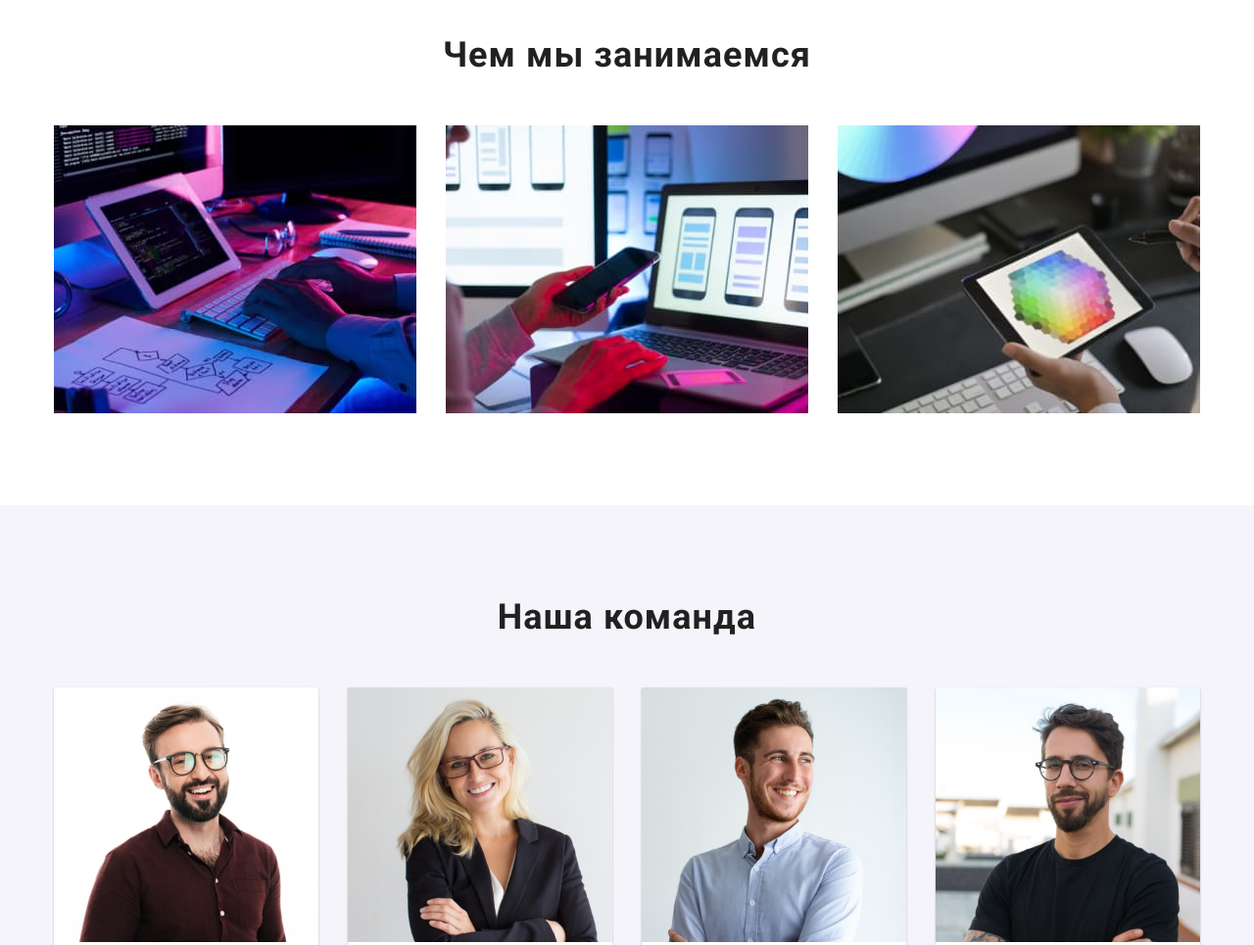
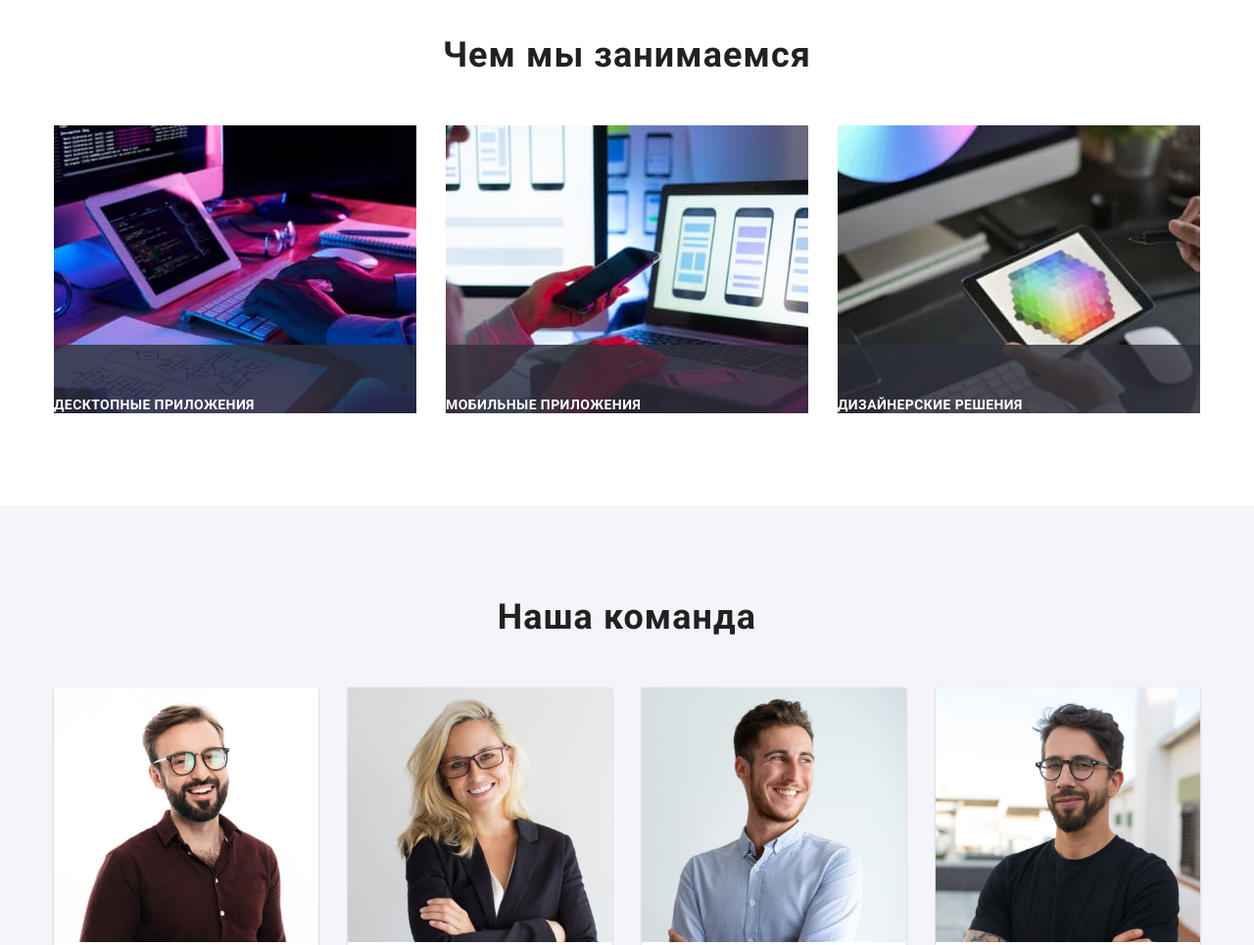
Before and after one commit to AllaMazur/goit-markup-hw-04, a plain HTML site: page index.html in a window 1280 px wide. Shown: the part 1080-2045 px from the top of the page at 98% size. Drawn offline with nearby package versions, Linux system fonts and the light colour scheme.

Commit message:
Changed in section "clients"

```diff
--- a/css/styles.css
+++ b/css/styles.css
@@ -108,9 +108,6 @@ img {
 }
 .site-nav .link:hover,
 .site-nav .link:focus {
-  color: var(--accent-color);
-}
-.site-nav .link.current {
   color: var(--accent-color);
 }
 .site-nav .item:not(:last-child) {
@@ -270,6 +267,28 @@ img {
 .section-item {
   color: var(--primary-text-color);
 }
+.offer-thumb {
+  position: relative;
+}
+.offer-thumb::before {
+  position: absolute;
+  bottom: 0px;
+  content: "";
+  width: 100%;
+  height: 70px;
+  background-color: rgba(47, 48, 58, 0.8);
+}
+.offer {
+  position: absolute;
+  bottom: 0px;
+  font-weight: bold;
+  font-size: 14px;
+  line-height: 1.14;
+  text-align: center;
+  letter-spacing: 0.03em;
+  text-transform: uppercase;
+  color: var(--hero-color);
+}
 /* Team section */
 .flex-member {
   width: 270px;
@@ -352,15 +371,14 @@ img {
 .clients-item:not(:last-child) {
   margin-right: 30px;
 }
-.clients-icon {
+.clients-link {
+  border-color: var(--icons-color);
   fill: var(--icons-color);
 }
 .clients-link:hover,
 .clients-link:focus {
   border-color: var(--accent-color);
   cursor: pointer;
-}
-.clients-item:hover .clients-icon {
   fill: var(--accent-color);
 }
 /* Footer */
--- a/index.html
+++ b/index.html
@@ -127,28 +127,37 @@
           <h2 class="section-item heading">Чем мы занимаемся</h2>
           <ul class="list flex-offers">
             <li class="offer-img">
+              <div class="offer-thumb">
               <img
                 src="./images/coding.jpg"
                 alt="Написание кода"
                 width="370"
                 height="294"
               />
+              <p class="offer">Десктопные приложения</p>
+              </div>
             </li>
             <li class="offer-img">
+              <div class="offer-thumb">
               <img
                 src="./images/adapting.jpg"
                 alt="Адаптация под мобильные устройства"
                 width="370"
                 height="294"
               />
+              <p class="offer">Мобильные приложения</p>
+              </div>
             </li>
             <li class="offer-img">
+              <div class="offer-thumb">
               <img
                 src="./images/styling.jpg"
                 alt="Стилизирование"
                 width="370"
                 height="294"
               />
+              <p class="offer">Дизайнерские решения</p>
+              </div>
             </li>
           </ul>
         </div>
@@ -353,9 +362,9 @@
                 <use href="./images/icons.svg#icon-company"></use></svg
             ></a>
           </li>
-          <li class="clients-item">
+           <li class="clients-item">
             <a class="clients-link"
-              ><svg class="clients-icon" width="84" height="40">
+              ><svg class="clients-icon" width="62" height="46">
                 <use href="./images/icons.svg#icon-foster"></use></svg
             ></a>
           </li>
```
Also changed, not shown: images/icons.svg.
